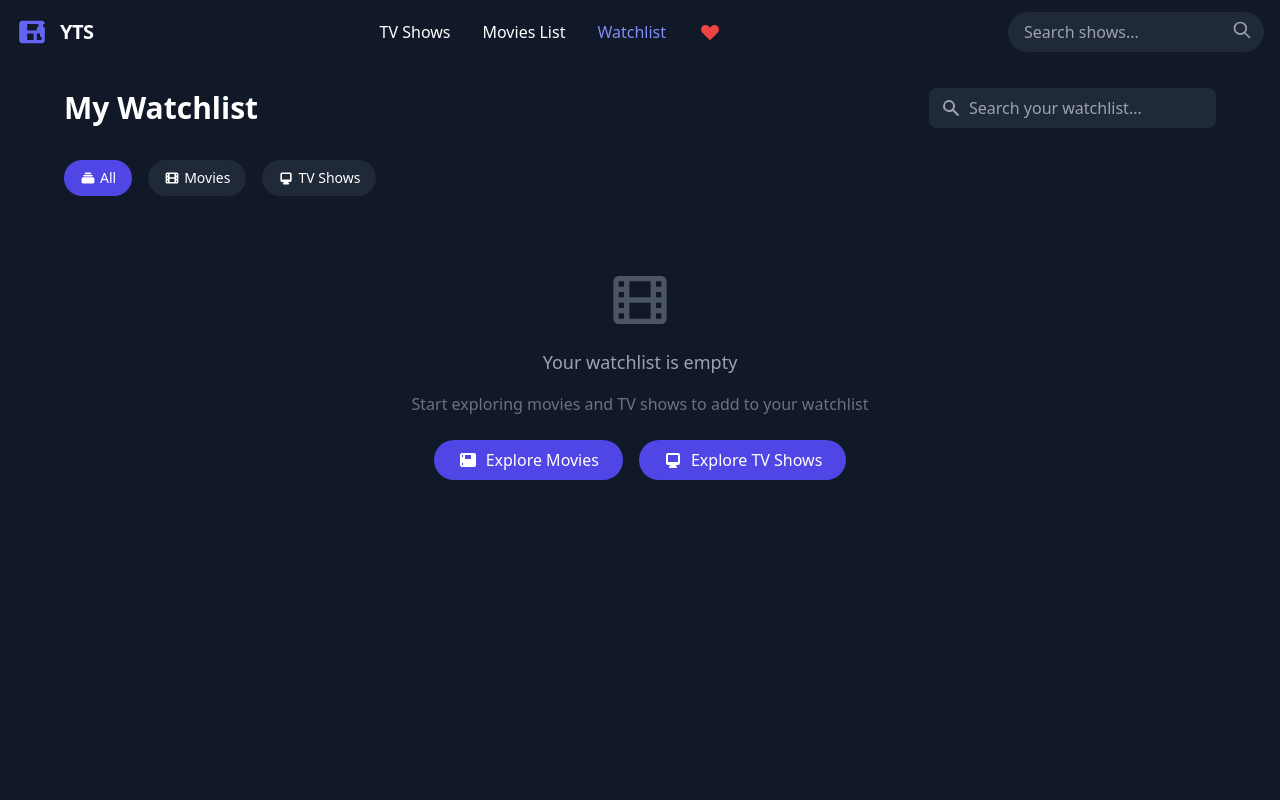
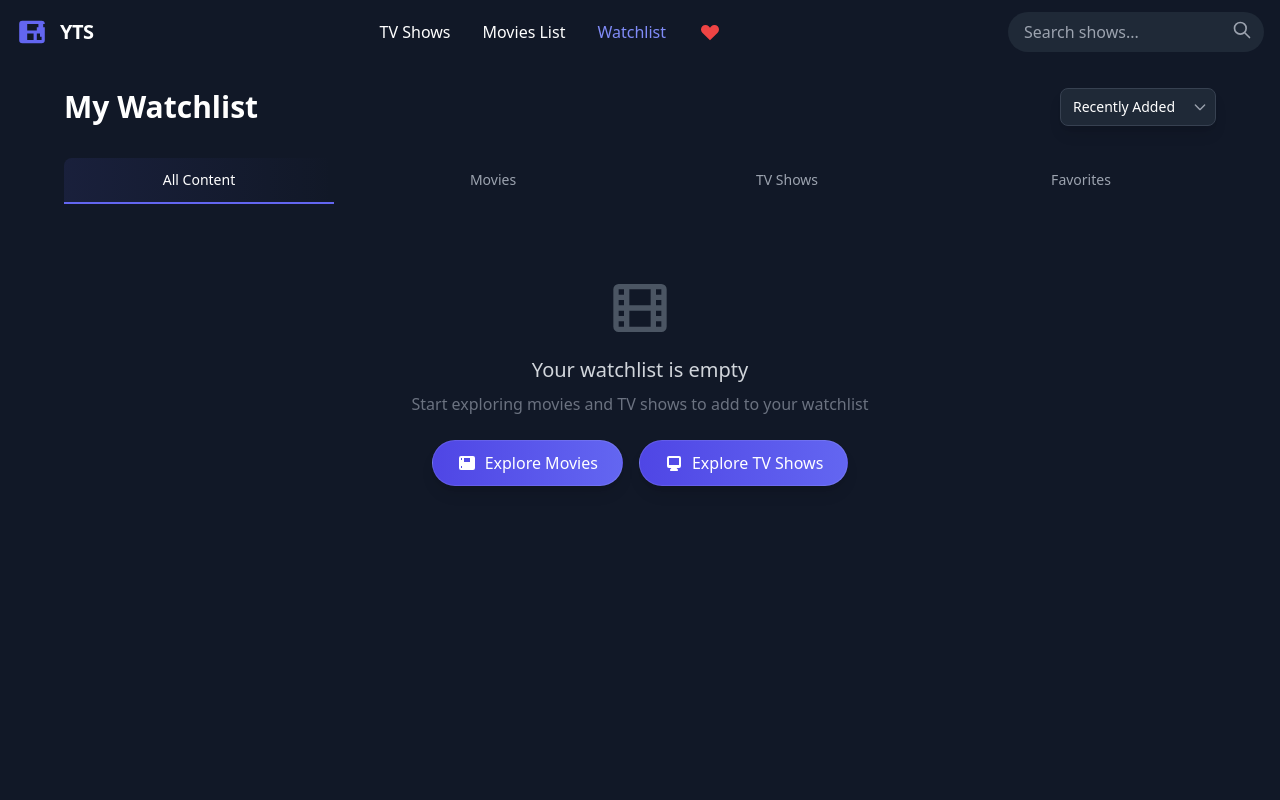
Before and after one commit to sherifabdelbast/Movie-app, an Angular app: page /watchlist in a window 1280 px wide. Shown: the top 800 px of the page. Built offline with nearby package versions, Linux system fonts and the light colour scheme.

Commit message:
Favourite handled

```diff
--- a/src/app/home/home.component.html
+++ b/src/app/home/home.component.html
@@ -1,6 +1,6 @@
 <!-- src/app/home/home.component.html -->
 <!-- Hero Section -->
-<div class="relative bg-black">
+<div class="relative bg-black bg-cover bg-center" style="background-image: url('inception.jpg');">
   <div class="absolute inset-0 bg-gradient-to-r from-black to-transparent z-10"></div>
   <div class="relative max-w-7xl mx-auto px-4 py-24 sm:px-6 lg:px-8 z-20">
     <div class="max-w-2xl">
--- a/src/app/movie-details/movie-details.component.html
+++ b/src/app/movie-details/movie-details.component.html
@@ -84,9 +84,7 @@
                     </svg>
                   </button>
 
-                  <button class="h-10 w-10 bg-gray-800 rounded-full flex items-center justify-center hover:bg-gray-700 text-white">
-                    <i class="fas fa-star"></i>
-                  </button>
+
                 </div>
 
                 @if (movieDetails.videos?.results?.length > 0) {
--- a/src/app/watch-list/watch-list.component.html
+++ b/src/app/watch-list/watch-list.component.html
@@ -2,147 +2,204 @@
     <div class="max-w-6xl mx-auto">
       <div class="flex items-center justify-between mb-8">
         <h2 class="text-3xl font-bold text-white">My Watchlist</h2>
-          <div class="hidden sm:flex space-x-2">
+        <div class="flex items-center space-x-4">
           <div class="relative">
-                  <input type="text" placeholder="Search your watchlist..."
-                      class="bg-gray-800 text-white pl-10 pr-4 py-2 rounded-lg focus:outline-none focus:ring-2 focus:ring-indigo-500">
-                  <svg xmlns="http://www.w3.org/2000/svg" class="h-5 w-5 text-gray-400 absolute left-3 top-2.5" viewBox="0 0 20 20" fill="currentColor">
-                      <path fill-rule="evenodd" d="M8 4a4 4 0 100 8 4 4 0 000-8zM2 8a6 6 0 1110.89 3.476l4.817 4.817a1 1 0 01-1.414 1.414l-4.816-4.816A6 6 0 012 8z" clip-rule="evenodd" />
+            <select id="sort-by" class="bg-gray-800 text-white border border-gray-700 rounded-lg py-2 pl-3 pr-10 text-sm focus:outline-none focus:ring-2 focus:ring-indigo-500 appearance-none shadow-lg transition-all duration-200 hover:border-indigo-400">
+              <option value="dateAdded">Recently Added</option>
+              <option value="title">Title</option>
+              <option value="rating">Rating</option>
+            </select>
+            <div class="pointer-events-none absolute inset-y-0 right-0 flex items-center px-2 text-gray-400">
+              <svg class="w-4 h-4" fill="none" stroke="currentColor" viewBox="0 0 24 24">
+                <path stroke-linecap="round" stroke-linejoin="round" stroke-width="2" d="M19 9l-7 7-7-7"></path>
               </svg>
             </div>
           </div>
         </div>
+      </div>
 
-      <div class="flex mb-6 justify-center sm:justify-start space-x-4">
-          <button (click)="filterItems('all')"
-              [class]="activeFilter === 'all' ? 'bg-indigo-600 hover:bg-indigo-500' : 'bg-gray-800 hover:bg-gray-700'"
-              class="text-white px-4 py-2 rounded-full text-sm font-medium focus:outline-none transition-colors duration-200 flex items-center">
-              <svg xmlns="http://www.w3.org/2000/svg" class="h-4 w-4 mr-1" viewBox="0 0 20 20" fill="currentColor">
-                  <path d="M7 3a1 1 0 000 2h6a1 1 0 100-2H7zM4 7a1 1 0 011-1h10a1 1 0 110 2H5a1 1 0 01-1-1zM2 11a2 2 0 012-2h12a2 2 0 012 2v4a2 2 0 01-2 2H4a2 2 0 01-2-2v-4z" />
-              </svg>
-              All
+      <div class="grid grid-cols-2 md:grid-cols-3 lg:grid-cols-4 gap-6 mb-6">
+        <button
+          (click)="filterItems('all')"
+          [class]="activeFilter === 'all' ? 'border-b-2 border-indigo-500 text-white bg-gradient-to-r from-indigo-500/10 to-transparent' : 'border-b-2 border-transparent text-gray-400 hover:text-white hover:bg-gray-800/30'"
+          class="py-3 text-center font-medium transition-all duration-200 text-sm rounded-t-lg"
+        >
+          All Content
         </button>
-          <button (click)="filterItems('movies')"
-              [class]="activeFilter === 'movies' ? 'bg-indigo-600 hover:bg-indigo-500' : 'bg-gray-800 hover:bg-gray-700'"
-              class="text-white px-4 py-2 rounded-full text-sm font-medium focus:outline-none transition-colors duration-200 flex items-center">
-              <svg xmlns="http://www.w3.org/2000/svg" class="h-4 w-4 mr-1" viewBox="0 0 20 20" fill="currentColor">
-                  <path fill-rule="evenodd" d="M4 3a2 2 0 00-2 2v10a2 2 0 002 2h12a2 2 0 002-2V5a2 2 0 00-2-2H4zm3 2h6v4H7V5zm8 8v2h1v-2h-1zm-2-2H7v4h6v-4zm2 0h1V9h-1v2zm1-4V5h-1v2h1zM5 5v2H4V5h1zm0 4H4v2h1V9zm-1 4h1v2H4v-2z" clip-rule="evenodd" />
-              </svg>
+        <button
+          (click)="filterItems('movies')"
+          [class]="activeFilter === 'movies' ? 'border-b-2 border-indigo-500 text-white bg-gradient-to-r from-indigo-500/10 to-transparent' : 'border-b-2 border-transparent text-gray-400 hover:text-white hover:bg-gray-800/30'"
+          class="py-3 text-center font-medium transition-all duration-200 text-sm rounded-t-lg"
+        >
           Movies
         </button>
-          <button (click)="filterItems('tvshows')"
-              [class]="activeFilter === 'tvshows' ? 'bg-indigo-600 hover:bg-indigo-500' : 'bg-gray-800 hover:bg-gray-700'"
-              class="text-white px-4 py-2 rounded-full text-sm font-medium focus:outline-none transition-colors duration-200 flex items-center">
-              <svg xmlns="http://www.w3.org/2000/svg" class="h-4 w-4 mr-1" viewBox="0 0 20 20" fill="currentColor">
-                  <path fill-rule="evenodd" d="M3 5a2 2 0 012-2h10a2 2 0 012 2v8a2 2 0 01-2 2h-2.22l.123.489.804.804A1 1 0 0113 18H7a1 1 0 01-.707-1.707l.804-.804L7.22 15H5a2 2 0 01-2-2V5zm5.771 7H5V5h10v7H8.771z" clip-rule="evenodd" />
-              </svg>
+        <button
+          (click)="filterItems('tvshows')"
+          [class]="activeFilter === 'tvshows' ? 'border-b-2 border-indigo-500 text-white bg-gradient-to-r from-indigo-500/10 to-transparent' : 'border-b-2 border-transparent text-gray-400 hover:text-white hover:bg-gray-800/30'"
+          class="py-3 text-center font-medium transition-all duration-200 text-sm rounded-t-lg"
+        >
           TV Shows
+        </button>
+        <button
+          (click)="filterItems('favorites')"
+          [class]="activeFilter === 'favorites' ? 'border-b-2 border-indigo-500 text-white bg-gradient-to-r from-indigo-500/10 to-transparent' : 'border-b-2 border-transparent text-gray-400 hover:text-white hover:bg-gray-800/30'"
+          class="py-3 text-center font-medium transition-all duration-200 text-sm rounded-t-lg"
+        >
+          Favorites
         </button>
       </div>
 
       <div class="grid grid-cols-1 sm:grid-cols-2 md:grid-cols-3 lg:grid-cols-4 gap-6">
         @for (item of filteredItems; track item.id) {
-              <div class="bg-gray-800 rounded-lg overflow-hidden shadow-lg transition-transform duration-300 hover:scale-105">
-                  <div class="relative">
-                      <img [src]="item.posterUrl" [alt]="item.title" class="w-full h-64 object-cover">
-                      <div class="absolute top-2 right-2 bg-black bg-opacity-70 text-xs text-white px-2 py-1 rounded">
-                          {{ isMovie(item) ? 'Movie' : 'TV Show' }}
+        <div class="group relative rounded-xl overflow-hidden bg-gray-800 shadow-xl transition-all duration-300 hover:shadow-2xl hover:scale-105">
+          <div class="relative aspect-[2/3]">
+            <!-- Gradient overlay for better text visibility -->
+            <div class="absolute inset-0 bg-gradient-to-t from-black to-transparent opacity-0 group-hover:opacity-100 transition-opacity duration-300 z-10"></div>
+
+            <!-- Poster Image -->
+            <img
+              [src]="item.posterUrl"
+              [alt]="item.title"
+              class="w-full h-full object-cover transition-transform duration-500 group-hover:scale-110"
+              onerror="this.src='assets/images/poster-placeholder.jpg'"
+            />
+
+            <!-- Media type badge -->
+            <div class="absolute top-3 left-3 z-20">
+              <span class="bg-black/60 text-xs font-medium text-white px-3 py-1.5 rounded-full backdrop-blur-md shadow-lg border border-white/10 flex items-center">
+                @if (isMovie(item)) {
+                <svg xmlns="http://www.w3.org/2000/svg" class="h-3 w-3 mr-1" viewBox="0 0 20 20" fill="currentColor">
+                  <path fill-rule="evenodd" d="M4 3a2 2 0 00-2 2v10a2 2 0 002 2h12a2 2 0 002-2V5a2 2 0 00-2-2H4zm3 2h6v4H7V5zm8 8v2h1v-2h-1zm-2-2H7v4h6v-4zm2 0h1V9h-1v2zm1-4V5h-1v2h1zM5 5v2H4V5h1zm0 4H4v2h1V9zm-1 4h1v2H4v-2z"/>
+                </svg>
+                Movie
+                } @else {
+                <svg xmlns="http://www.w3.org/2000/svg" class="h-3 w-3 mr-1" viewBox="0 0 20 20" fill="currentColor">
+                  <path fill-rule="evenodd" d="M3 5a2 2 0 012-2h10a2 2 0 012 2v8a2 2 0 01-2 2h-2.22l.123.489.804.804A1 1 0 0113 18H7a1 1 0 01-.707-1.707l.804-.804L7.22 15H5a2 2 0 01-2-2V5zm5.771 7H5V5h10v7H8.771z" clip-rule="evenodd"/>
+                </svg>
+                TV Show
+                }
+              </span>
             </div>
+
+            <!-- Rating badge -->
+            @if (item.rating) {
+            <div class="absolute top-3 right-3 z-20">
+              <div class="flex items-center bg-black/60 backdrop-blur-md px-3 py-1.5 rounded-full shadow-lg border border-white/10">
+                <span class="text-yellow-400 text-xs">★</span>
+                <span class="text-white text-xs font-medium ml-1">{{ item.rating.toFixed(1) }}</span>
+              </div>
+            </div>
+            }
+
+            <!-- Action buttons overlay -->
+            <div class="absolute inset-x-0 bottom-0 p-4 opacity-0 group-hover:opacity-100 z-20 transition-opacity duration-300 flex flex-col space-y-3">
+              <div class="flex justify-between items-center">
+                <button
+                  (click)="toggleFavorite(item.id, item.mediaType); $event.stopPropagation()"
+                  class="text-white bg-black/40 backdrop-blur-md p-2 rounded-full focus:outline-none transition-all duration-200 hover:scale-110 hover:bg-black/60 border border-white/10"
+                >
+                  <svg
+                    xmlns="http://www.w3.org/2000/svg"
+                    class="h-6 w-6"
+                    viewBox="0 0 24 24"
+                    [attr.fill]="item.favorite ? 'rgb(234, 179, 8)' : 'none'"
+                    stroke="currentColor"
+                    stroke-width="2"
+                  >
+                    <path
+                      stroke-linecap="round"
+                      stroke-linejoin="round"
+                      d="M4.318 6.318a4.5 4.5 0 000 6.364L12 20.364l7.682-7.682a4.5 4.5 0 00-6.364-6.364L12 7.636l-1.318-1.318a4.5 4.5 0 00-6.364 0z"
+                    />
+                  </svg>
+                </button>
+
+                <button
+                  (click)="toggleWatched(item.id, item.mediaType); $event.stopPropagation()"
+                  class="bg-black/60 backdrop-blur-md text-white px-4 py-2 rounded-full text-sm font-medium focus:outline-none transition-all duration-200 hover:bg-black/80 border border-white/10 shadow-lg"
+                >
                   @if (item.watched) {
-                          <div class="absolute bottom-2 left-2 bg-green-600 bg-opacity-90 text-xs text-white px-2 py-1 rounded-full flex items-center">
-                              <svg xmlns="http://www.w3.org/2000/svg" class="h-3 w-3 mr-1" viewBox="0 0 20 20" fill="currentColor">
-                                  <path fill-rule="evenodd" d="M16.707 5.293a1 1 0 010 1.414l-8 8a1 1 0 01-1.414 0l-4-4a1 1 0 011.414-1.414L8 12.586l7.293-7.293a1 1 0 011.414 0z" clip-rule="evenodd" />
+                  <span class="flex items-center">
+                    <svg xmlns="http://www.w3.org/2000/svg" class="h-4 w-4 mr-1.5" viewBox="0 0 20 20" fill="currentColor">
+                      <path fill-rule="evenodd" d="M16.707 5.293a1 1 0 010 1.414l-8 8a1 1 0 01-1.414 0l-4-4a1 1 0 011.414-1.414L8 12.586l7.293-7.293a1 1 0 011.414 0z" clip-rule="evenodd"/>
                     </svg>
                     Watched
+                  </span>
+                  } @else {
+                  <span class="flex items-center">
+                    <svg xmlns="http://www.w3.org/2000/svg" class="h-4 w-4 mr-1.5" viewBox="0 0 20 20" fill="currentColor">
+                      <path d="M10 12a2 2 0 100-4 2 2 0 000 4z" />
+                      <path fill-rule="evenodd" d="M.458 10C1.732 5.943 5.522 3 10 3s8.268 2.943 9.542 7c-1.274 4.057-5.064 7-9.542 7S1.732 14.057.458 10zM14 10a4 4 0 11-8 0 4 4 0 018 0z" clip-rule="evenodd"/>
+                    </svg>
+                    Watch
+                  </span>
+                  }
+                </button>
               </div>
+
+              <button
+                (click)="removeFromWatchlist(item.id, item.mediaType); $event.stopPropagation()"
+                class="w-full bg-gradient-to-r from-red-600 to-red-500 text-white py-2 rounded-full text-sm font-medium focus:outline-none transition-all duration-200 hover:from-red-500 hover:to-red-400 shadow-lg flex items-center justify-center border border-white/10"
+              >
+                <svg xmlns="http://www.w3.org/2000/svg" class="h-4 w-4 mr-1.5" viewBox="0 0 20 20" fill="currentColor">
+                  <path fill-rule="evenodd" d="M9 2a1 1 0 00-.894.553L7.382 4H4a1 1 0 000 2v10a2 2 0 002 2h8a2 2 0 002-2V6a1 1 0 100-2h-3.382l-.724-1.447A1 1 0 0011 2H9zM7 8a1 1 0 012 0v6a1 1 0 11-2 0V8zm5-1a1 1 0 00-1 1v6a1 1 0 102 0V8a1 1 0 00-1-1z" clip-rule="evenodd"/>
+                </svg>
+                Remove
+              </button>
+            </div>
+          </div>
+
+          <div class="p-4">
+            <h3 class="text-white font-medium text-lg line-clamp-1">{{ item.title }}</h3>
+            <div class="flex items-center mt-1 text-sm text-gray-400">
+              <span>{{ item.year }}</span>
+
+              @if (isMovie(item) && item.runtime) {
+              <span class="mx-2">•</span>
+              <span>{{ item.runtime }} min</span>
+              } @else if (isTvShow(item) && item.seasons) {
+              <span class="mx-2">•</span>
+              <span>{{ item.seasons }} {{ item.seasons === 1 ? "season" : "seasons" }}</span>
               }
-                  </div>
-                  <div class="p-4">
-                      <h3 class="text-white text-lg font-semibold mb-1">{{ item.title }}</h3>
-                      <div class="flex justify-between mb-2">
-                          <p class="text-gray-400">{{ item.year }}</p>
-                          @if (item.rating) {
-                              <div class="flex items-center">
-                                  <span class="text-yellow-400">★</span>
-                                  <span class="text-gray-300 ml-1">{{ item.rating }}/10</span>
-                              </div>
+
+              @if (item.watched) {
+              <span class="ml-auto flex items-center text-green-400 bg-green-900/20 px-2 py-0.5 rounded-full text-xs">
+                <svg xmlns="http://www.w3.org/2000/svg" class="h-3 w-3 mr-1" viewBox="0 0 20 20" fill="currentColor">
+                  <path fill-rule="evenodd" d="M16.707 5.293a1 1 0 010 1.414l-8 8a1 1 0 01-1.414 0l-4-4a1 1 0 011.414-1.414L8 12.586l7.293-7.293a1 1 0 011.414 0z" clip-rule="evenodd"/>
+                </svg>
+                Watched
+              </span>
               }
             </div>
 
-                      @if (isMovie(item)) {
-                          <div class="flex items-center text-gray-500 text-sm space-x-3 mb-2">
-                              @if (item.runtime) {
-                                  <div class="flex items-center">
-                                      <svg xmlns="http://www.w3.org/2000/svg" class="h-4 w-4 mr-1" viewBox="0 0 20 20" fill="currentColor">
-                                          <path fill-rule="evenodd" d="M10 18a8 8 0 100-16 8 8 0 000 16zm1-12a1 1 0 10-2 0v4a1 1 0 00.293.707l2.828 2.829a1 1 0 101.415-1.415L11 9.586V6z" clip-rule="evenodd" />
-                                      </svg>
-                                      {{ item.runtime }} min
-                                  </div>
-                              }
-                              @if (item.director) {
-                                  <div>Dir: {{ item.director }}</div>
-                              }
-                          </div>
-                      } @else if (isTvShow(item)) {
-                          <div class="flex items-center text-gray-500 text-sm space-x-3 mb-2">
-                              @if (item.seasons) {
-                                  <div class="flex items-center">
-                                      <svg xmlns="http://www.w3.org/2000/svg" class="h-4 w-4 mr-1" viewBox="0 0 20 20" fill="currentColor">
-                                          <path fill-rule="evenodd" d="M6 2a1 1 0 00-1 1v1H4a2 2 0 00-2 2v10a2 2 0 002 2h12a2 2 0 002-2V6a2 2 0 00-2-2h-1V3a1 1 0 10-2 0v1H7V3a1 1 0 00-1-1zm0 5a1 1 0 000 2h8a1 1 0 100-2H6z" clip-rule="evenodd" />
-                                      </svg>
-                                      {{ item.seasons }} {{ item.seasons === 1 ? 'season' : 'seasons' }}
-                                  </div>
-                              }
-                              @if (item.network) {
-                                  <div>{{ item.network }}</div>
+            @if ((isMovie(item) && item.director) || (isTvShow(item) && item.network)) {
+            <div class="mt-2 text-xs text-gray-500">
+              @if (isMovie(item) && item.director) {
+              <span>Director: {{ item.director }}</span>
+              } @else if (isTvShow(item) && item.network) {
+              <span>{{ item.network }}</span>
               }
             </div>
             }
-
-                      <div class="flex justify-between mt-4">
-                          <button (click)="removeFromWatchlist(item.id, item.mediaType)"
-                              class="text-red-500 hover:text-red-400 text-sm font-medium focus:outline-none flex items-center">
-                              <svg xmlns="http://www.w3.org/2000/svg" class="h-4 w-4 mr-1" viewBox="0 0 20 20" fill="currentColor">
-                                  <path fill-rule="evenodd" d="M9 2a1 1 0 00-.894.553L7.382 4H4a1 1 0 000 2v10a2 2 0 002 2h8a2 2 0 002-2V6a1 1 0 100-2h-3.382l-.724-1.447A1 1 0 0011 2H9zM7 8a1 1 0 012 0v6a1 1 0 11-2 0V8zm5-1a1 1 0 00-1 1v6a1 1 0 102 0V8a1 1 0 00-1-1z" clip-rule="evenodd" />
-                              </svg>
-                              Remove
-                          </button>
-                          <button (click)="toggleWatched(item.id, item.mediaType)"
-                              [class]="item.watched ? 'bg-green-600 hover:bg-green-500' : 'bg-indigo-600 hover:bg-indigo-500'"
-                              class="text-white px-3 py-1 rounded text-sm font-medium focus:outline-none flex items-center transition-colors duration-200">
-                              @if (item.watched) {
-                                  <svg xmlns="http://www.w3.org/2000/svg" class="h-4 w-4 mr-1" viewBox="0 0 20 20" fill="currentColor">
-                                      <path fill-rule="evenodd" d="M16.707 5.293a1 1 0 010 1.414l-8 8a1 1 0 01-1.414 0l-4-4a1 1 0 011.414-1.414L8 12.586l7.293-7.293a1 1 0 011.414 0z" clip-rule="evenodd" />
-                                  </svg>
-                                  Watched
-                              } @else {
-                                  <svg xmlns="http://www.w3.org/2000/svg" class="h-4 w-4 mr-1" viewBox="0 0 20 20" fill="currentColor">
-                                      <path d="M10 12a2 2 0 100-4 2 2 0 000 4z" />
-                                      <path fill-rule="evenodd" d="M.458 10C1.732 5.943 5.522 3 10 3s8.268 2.943 9.542 7c-1.274 4.057-5.064 7-9.542 7S1.732 14.057.458 10zM14 10a4 4 0 11-8 0 4 4 0 018 0z" clip-rule="evenodd" />
-                                  </svg>
-                                  Watch
-                              }
-                          </button>
-                      </div>
           </div>
         </div>
         } @empty {
         <div class="col-span-full text-center py-12">
           <svg xmlns="http://www.w3.org/2000/svg" class="h-16 w-16 mx-auto text-gray-600 mb-4" fill="none" viewBox="0 0 24 24" stroke="currentColor">
-                      <path stroke-linecap="round" stroke-linejoin="round" stroke-width="2" d="M7 4v16M17 4v16M3 8h4m10 0h4M3 12h18M3 16h4m10 0h4M4 20h16a1 1 0 001-1V5a1 1 0 00-1-1H4a1 1 0 00-1 1v14a1 1 0 001 1z" />
+            <path stroke-linecap="round" stroke-linejoin="round" stroke-width="2" d="M7 4v16M17 4v16M3 8h4m10 0h4M3 12h18M3 16h4m10 0h4M4 20h16a1 1 0 001-1V5a1 1 0 00-1-1H4a1 1 0 00-1 1v14a1 1 0 001 1z"/>
           </svg>
-                  <div class="text-gray-400 text-lg mb-4">Your watchlist is empty</div>
+          <div class="text-gray-300 text-xl font-medium mb-2">Your watchlist is empty</div>
           <p class="text-gray-500 mb-6">Start exploring movies and TV shows to add to your watchlist</p>
           <div class="flex space-x-4 justify-center">
-                      <a  routerLink="/movies" class="bg-indigo-600 hover:bg-indigo-500 text-white px-6 py-2 rounded-full font-medium focus:outline-none transition-colors duration-200 flex items-center">
+            <a routerLink="/movies" class="bg-gradient-to-r from-indigo-600 to-indigo-500 hover:from-indigo-500 hover:to-indigo-400 text-white px-6 py-2.5 rounded-full font-medium focus:outline-none transition-colors duration-200 flex items-center shadow-lg border border-white/10">
               <svg xmlns="http://www.w3.org/2000/svg" class="h-5 w-5 mr-2" viewBox="0 0 20 20" fill="currentColor">
-                              <path d="M4 3a2 2 0 00-2 2v10a2 2 0 002 2h12a2 2 0 002-2V5a2 2 0 00-2-2H4zm3 2h6v4H7V5zm8 8v2h1v-2h-1zm-2-2H7v4h6v-4zm2 0h1V9h-1v2zm1-4V5h-1v2h1zM5 5v2H4V5h1zm0 4H4v2h1V9zm-1 4h1v2H4v-2z" />
+                <path d="M4 3a2 2 0 00-2 2v10a2 2 0 002 2h12a2 2 0 002-2V5a2 2 0 00-2-2H4zm3 2h6v4H7V5zm8 8v2h1v-2h-1zm-2-2H7v4h6v-4zm2 0h1V9h-1v2zm1-4V5h-1v2h1zM5 5v2H4V5h1zm0 4H4v2h1V9zm-1 4h1v2H4v-2z"/>
               </svg>
               Explore Movies
             </a>
-                      <a routerLink="/tv-shows" class="bg-indigo-600 hover:bg-indigo-500 text-white px-6 py-2 rounded-full font-medium focus:outline-none transition-colors duration-200 flex items-center">
+            <a routerLink="/tv-shows" class="bg-gradient-to-r from-indigo-600 to-indigo-500 hover:from-indigo-500 hover:to-indigo-400 text-white px-6 py-2.5 rounded-full font-medium focus:outline-none transition-colors duration-200 flex items-center shadow-lg border border-white/10">
               <svg xmlns="http://www.w3.org/2000/svg" class="h-5 w-5 mr-2" viewBox="0 0 20 20" fill="currentColor">
-                              <path fill-rule="evenodd" d="M3 5a2 2 0 012-2h10a2 2 0 012 2v8a2 2 0 01-2 2h-2.22l.123.489.804.804A1 1 0 0113 18H7a1 1 0 01-.707-1.707l.804-.804L7.22 15H5a2 2 0 01-2-2V5zm5.771 7H5V5h10v7H8.771z" clip-rule="evenodd" />
+                <path fill-rule="evenodd" d="M3 5a2 2 0 012-2h10a2 2 0 012 2v8a2 2 0 01-2 2h-2.22l.123.489.804.804A1 1 0 0113 18H7a1 1 0 01-.707-1.707l.804-.804L7.22 15H5a2 2 0 01-2-2V5zm5.771 7H5V5h10v7H8.771z" clip-rule="evenodd"/>
               </svg>
               Explore TV Shows
             </a>
```
Also changed, not shown: src/app/footer/footer.component.html (+1 -8 lines), src/app/services/watchlist.service.ts (+12 -1 lines), src/app/watch-list/watch-list.component.ts (+48 -2 lines), public/fight club.jpg (added), 1 other file (tests, documents, lock files or other folders). Lines whose indentation alone changed are shown as unchanged.
